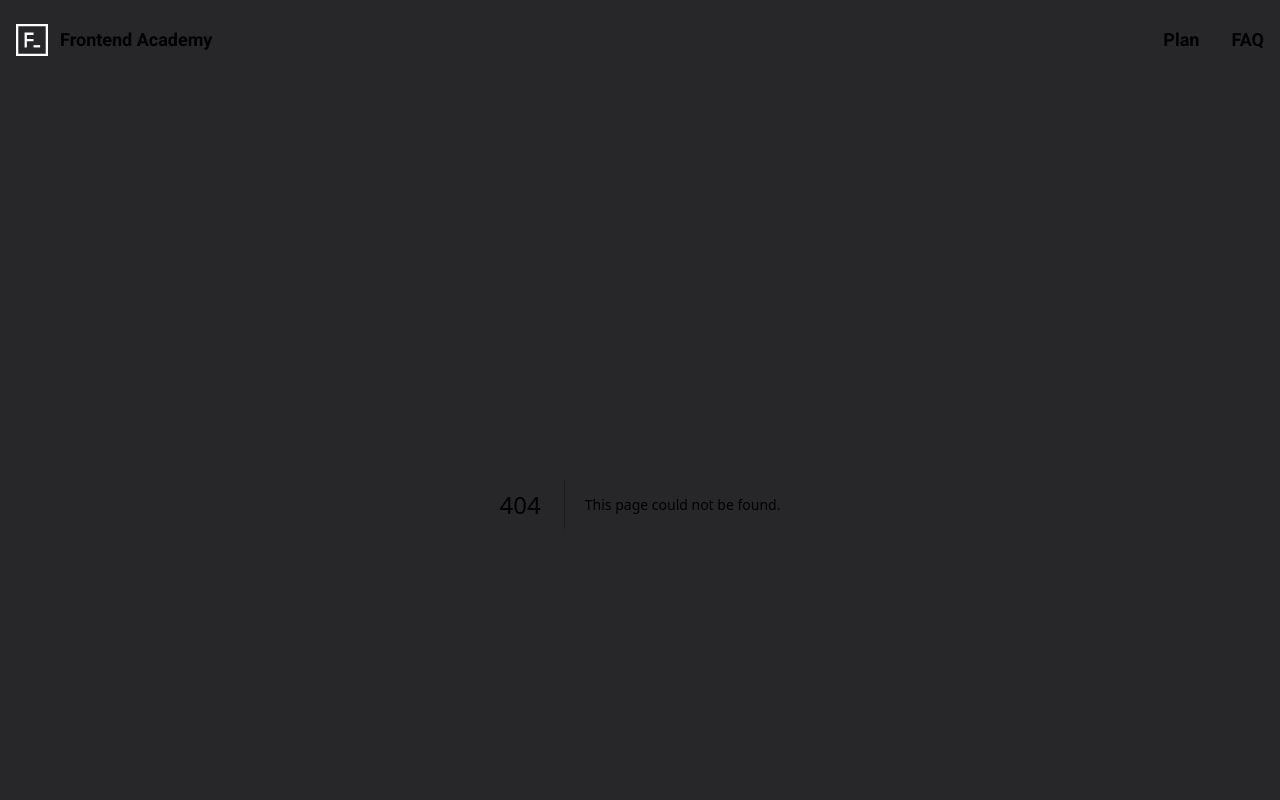
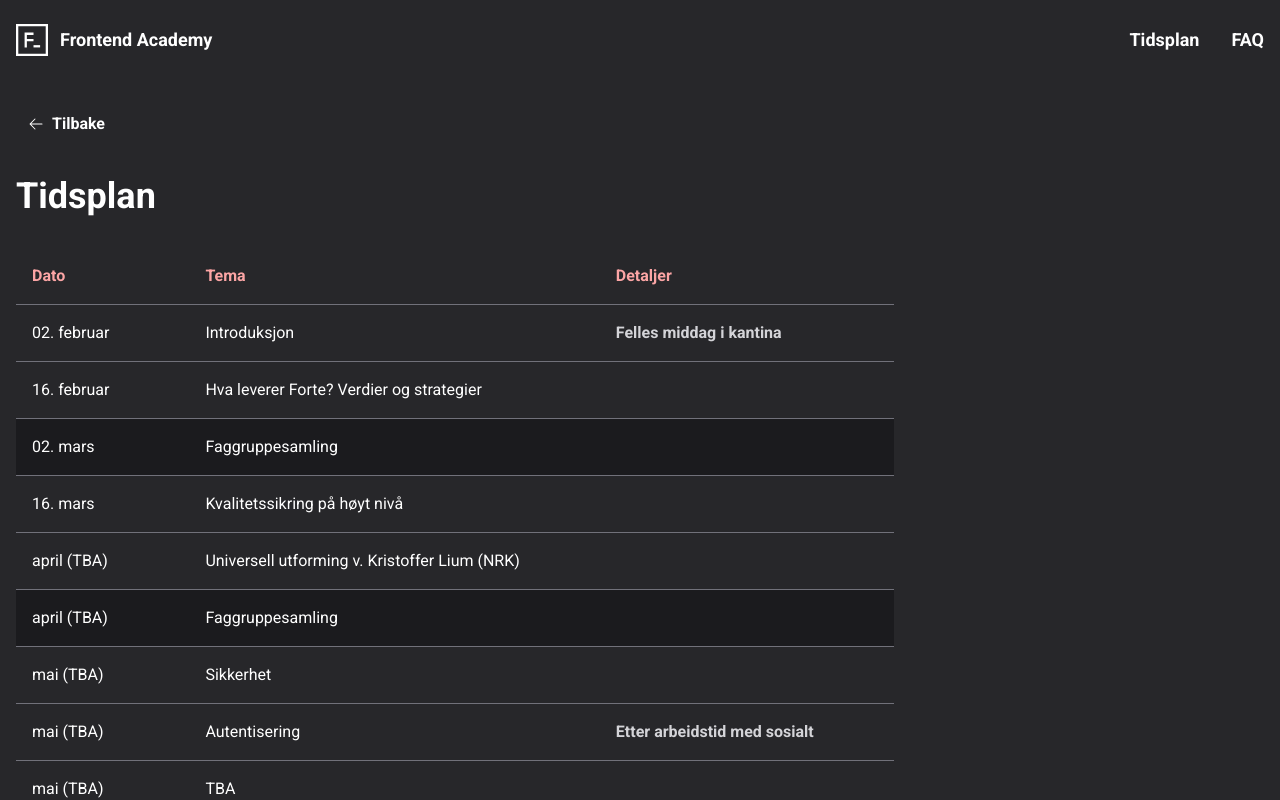
Before and after one commit to fortedigital/frontend-academy, a Next.js app: page /tidsplan in a window 1280 px wide. Before the commit this address had no page. Built offline with nearby package versions, Linux system fonts and the light colour scheme.

Commit message:
Style timeplan

```diff
--- a/components/Header/Header.tsx
+++ b/components/Header/Header.tsx
@@ -38,7 +38,7 @@ function Header() {
 
   const links = (
     <>
-      <HeaderLink href="/plan">Plan</HeaderLink>
+      <HeaderLink href="/tidsplan">Tidsplan</HeaderLink>
       <HeaderLink href="/faq">FAQ</HeaderLink>
       {/* <HeaderLink href="/pamelding">Påmelding</HeaderLink> */}
       {/* <HeaderLink href="/ressurser">Ressurser</HeaderLink> */}
--- a/pages/index.tsx
+++ b/pages/index.tsx
@@ -21,8 +21,8 @@ export default function Home() {
           <br />
           <br />
           Meld deg på Forte Frontend Academy, der vi utover våren arrangerer 8
-          til 10 ettermiddager med kurs, workshops og gruppeoppgaver. Sesjonene
-          vil være innenfor arbeidstid, og forventet oppstart er februar 2023.
+          ettermiddager med kurs, workshops og gruppeoppgaver. Sesjonene vil
+          være innenfor arbeidstid, og oppstart er 02. februar 2023.
         </p>
         <a
           href="https://forms.office.com/Pages/ResponsePage.aspx?id=nv06Bstf0kinacoxsPW0Qyz1_fHV7sxIpo8188t8HX5UOEZHRFRBMEg0S1VERTY4OUtWTzhFRlZIQyQlQCN0PWcu"
--- a/pages/plan.tsx
+++ /dev/null
@@ -1,70 +0,0 @@
-export default function Plan() {
-  const planData = [
-    {
-      date: "02. februar 2023",
-      topic: "Introduksjon",
-    },
-    {
-      date: "16. februar 2023",
-      topic: "Hva leverer Forte? Verdier og strategier",
-    },
-    {
-      date: "02. mars 2023",
-      topic: "Faggruppesamling",
-    },
-    {
-      date: "16. mars 2023",
-      topic: "Kvalitetssikring på høyt nivå",
-    },
-    {
-      date: "xx. april 2023",
-      topic: "Universell utforming v. Kristoffer Lium (NRK)",
-    },
-    {
-      date: "xx. april 2023",
-      topic: "Faggruppesamling",
-    },
-    {
-      date: "xx. mai 2023",
-      topic: "Sikkerhet",
-    },
-    {
-      date: "xx. mai 2023 (Etter arbeidstid med sosialt)",
-      topic: "Autentisering",
-    },
-    {
-      date: "xx. mai 2023",
-      topic: "TBD",
-    },
-    {
-      date: "xx. juni 2023",
-      topic: "Faggruppesamling",
-    },
-    {
-      date: "xx. juni 2023",
-      topic: "Avsluttende oppgave",
-    },
-  ];
-
-  return (
-    <div className="">
-      <h1 className="mb-6 text-2xl font-bold">Plan</h1>
-      <table className="table-fixed">
-        <thead>
-          <tr>
-            <th>Dato</th>
-            <th>Tema</th>
-          </tr>
-        </thead>
-        <tbody>
-          {planData.map((item, index) => (
-            <tr key={`plan-item_${index}`}>
-              <td>{item.date}</td>
-              <td>{item.topic}</td>
-            </tr>
-          ))}
-        </tbody>
-      </table>
-    </div>
-  );
-}
--- /dev/null
+++ b/pages/tidsplan.tsx
@@ -0,0 +1,102 @@
+import Link from "next/link";
+
+import Button from "components/Button";
+import Icon from "components/Icon";
+import clsx from "clsx";
+
+export default function Plan() {
+  const tableHeaders = ["Dato", "Tema", "Detaljer"];
+
+  const planData = [
+    {
+      date: "02. februar",
+      topic: "Introduksjon",
+      details: "Felles middag i kantina",
+    },
+    {
+      date: "16. februar",
+      topic: "Hva leverer Forte? Verdier og strategier",
+    },
+    {
+      date: "02. mars",
+      topic: "Faggruppesamling",
+    },
+    {
+      date: "16. mars",
+      topic: "Kvalitetssikring på høyt nivå",
+    },
+    {
+      date: "april (TBA)",
+      topic: "Universell utforming v. Kristoffer Lium (NRK)",
+    },
+    {
+      date: "april (TBA)",
+      topic: "Faggruppesamling",
+    },
+    {
+      date: "mai (TBA)",
+      topic: "Sikkerhet",
+    },
+    {
+      date: "mai (TBA)",
+      topic: "Autentisering",
+      details: "Etter arbeidstid med sosialt",
+    },
+    {
+      date: "mai (TBA)",
+      topic: "TBA",
+    },
+    {
+      date: "juni (TBA)",
+      topic: "Faggruppesamling",
+    },
+    {
+      date: "juni (TBA)",
+      topic: "Avsluttende oppgave",
+    },
+  ];
+
+  return (
+    <div>
+      <Link href="/" className="block max-w-fit">
+        <Button
+          variant="ghost"
+          icon={<Icon name="ArrowLeftIcon" />}
+          iconPosition="start"
+          className="mb-8"
+        >
+          Tilbake
+        </Button>
+      </Link>
+      <h1 className="mb-8 text-4xl font-bold">Tidsplan</h1>
+
+      <table className="">
+        <thead>
+          <tr className="border-b border-zinc-500 text-red-300">
+            {tableHeaders.map((header, index) => (
+              <th className="py-4 pl-4 text-left" key={`table-header_${index}`}>
+                {header}
+              </th>
+            ))}
+          </tr>
+        </thead>
+        <tbody className="divide-y divide-zinc-500">
+          {planData.map((item, index) => (
+            <tr
+              className={clsx(
+                item.topic === "Faggruppesamling" && "bg-zinc-900 bg-opacity-70"
+              )}
+              key={`plan-item_${index}`}
+            >
+              <td className="py-4 pl-4 lg:pr-20">{item.date}</td>
+              <td className="py-4 pl-4 lg:pr-20">{item.topic}</td>
+              <td className="py-4 pl-4 font-bold text-zinc-300 lg:pr-20">
+                {item.details}
+              </td>
+            </tr>
+          ))}
+        </tbody>
+      </table>
+    </div>
+  );
+}
```
